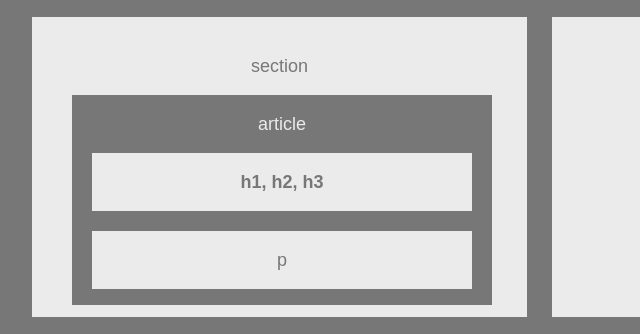
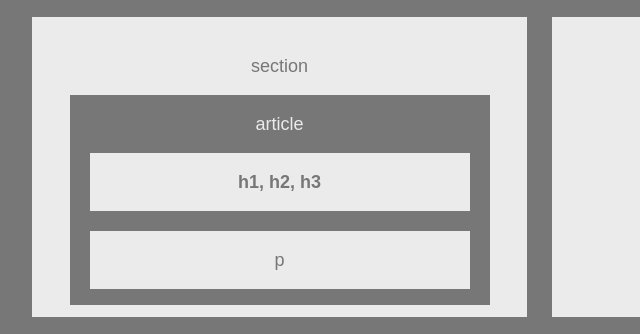
Before and after one commit to kellikells/HW-Wireframe, a plain HTML site: page index2.html in a window 1280 px wide. Shown: the part 219-553 px from the top of the page, 128-768 px from the left. Drawn offline with Linux system fonts and the light colour scheme.

Commit message:
fixed the margin of the article

```diff
--- a/style2.css
+++ b/style2.css
@@ -49,8 +49,8 @@ nav {
   }
 
 section {
-    padding: 40px;
-    margin: 10px 10px 10px 0;
+    padding-top: 40px;
+    margin: 10px auto 0 auto;
     float: left;
     width: 495px;
     height: 300px;
@@ -59,6 +59,8 @@ section {
 article {
     padding: 20px;
     margin-top: 20px;
+    margin-left: auto;
+    margin-right: auto;
     height: 210px;
     width: 420px;
 }
```
